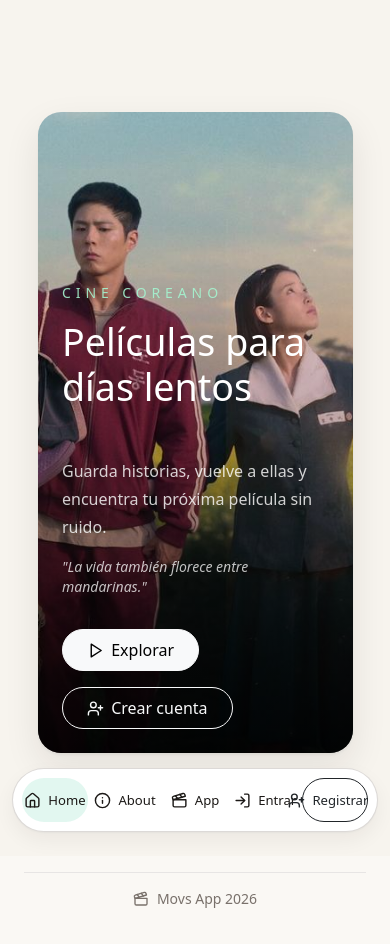
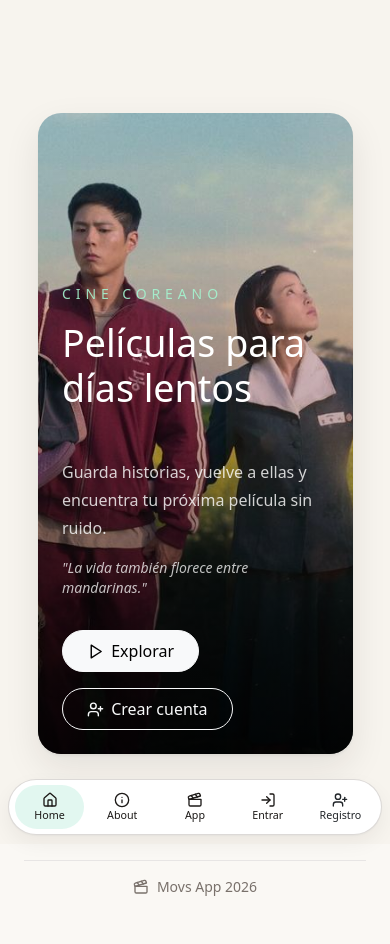
Before and after one commit to brigitterodriguezp/movs-app, a Vue app: page / in a window 390 px wide. Shown: the top 944 px of the page. Built offline with nearby package versions, Linux system fonts and the light colour scheme.

Commit message:
se agrega carrousel

```diff
--- a/src/assets/main.css
+++ b/src/assets/main.css
@@ -75,6 +75,57 @@
   box-shadow:
     0 1px 2px rgba(28, 25, 23, 0.035),
     0 10px 26px rgba(28, 25, 23, 0.065);
+}
+
+.about-carousel {
+  background: #1c1917;
+}
+
+.about-carousel-image {
+  display: block;
+  height: 560px;
+  width: 100%;
+  object-fit: cover;
+}
+
+.about-carousel-caption {
+  position: absolute;
+  right: 1.25rem;
+  bottom: 1.25rem;
+  left: 1.25rem;
+  display: flex;
+  align-items: flex-end;
+  justify-content: space-between;
+  gap: 1rem;
+  color: #ffffff;
+  text-shadow: 0 1px 14px rgba(0, 0, 0, 0.45);
+}
+
+.about-carousel-caption span {
+  border-radius: 999px;
+  background: rgba(255, 255, 255, 0.18);
+  padding: 0.4rem 0.8rem;
+  font-size: 0.78rem;
+  font-weight: 600;
+  letter-spacing: 0.08em;
+  text-transform: uppercase;
+  backdrop-filter: blur(12px);
+}
+
+.about-carousel-caption strong {
+  display: block;
+  font-size: 1.45rem;
+  line-height: 1.05;
+  text-align: right;
+}
+
+.about-carousel-caption p {
+  max-width: 18rem;
+  margin: 0.35rem 0 0;
+  font-size: 0.92rem;
+  line-height: 1.35;
+  text-align: right;
+  color: rgba(255, 255, 255, 0.86);
 }
 
 .auth-shell {
@@ -178,12 +229,12 @@
   .glass-nav {
     top: auto;
     right: 0;
-    bottom: calc(env(safe-area-inset-bottom) + 0.75rem);
+    bottom: calc(env(safe-area-inset-bottom) + 0.55rem);
     left: 0;
-    width: calc(100% - 1.5rem) !important;
+    width: calc(100% - 1rem) !important;
     margin-top: 0 !important;
-    border-radius: 1.5rem;
-    padding: 0.55rem !important;
+    border-radius: 1.15rem;
+    padding: 0.35rem !important;
   }
 
   .main-navbar-inner {
@@ -199,33 +250,62 @@
   .main-navbar-links {
     width: 100%;
     display: grid;
-    grid-auto-flow: column;
-    grid-auto-columns: minmax(4.1rem, 1fr);
-    gap: 0.25rem;
-    overflow-x: auto;
-    overscroll-behavior-x: contain;
-    scrollbar-width: none;
-  }
-
-  .main-navbar-links::-webkit-scrollbar {
-    display: none;
+    grid-template-columns: repeat(5, minmax(0, 1fr));
+    gap: 0.18rem;
   }
 
   .main-navbar-links .btn,
   .main-navbar-links .nav-link {
     display: flex;
-    min-height: 2.75rem;
+    min-width: 0;
+    min-height: 2.72rem;
+    flex-direction: column;
     align-items: center;
     justify-content: center;
-    padding: 0.45rem 0.65rem !important;
-    font-size: 0.82rem;
+    gap: 0.12rem;
+    border-width: 0;
+    padding: 0.32rem 0.2rem !important;
+    font-size: 0.67rem;
     line-height: 1.1;
     text-align: center;
-    white-space: nowrap;
+    white-space: normal;
+  }
+
+  .main-navbar-links .btn svg,
+  .main-navbar-links .nav-link svg {
+    width: 1rem;
+    height: 1rem;
+  }
+
+  .main-navbar-links .btn span,
+  .main-navbar-links .nav-link span {
+    max-width: 100%;
+    overflow: hidden;
+    text-overflow: ellipsis;
   }
 
   .page-shell {
-    padding-bottom: 6.4rem !important;
+    padding-bottom: 5.5rem !important;
+  }
+
+  .about-carousel-image {
+    height: min(72vh, 520px);
+    min-height: 390px;
+  }
+
+  .about-carousel-caption {
+    right: 1rem;
+    bottom: 1rem;
+    left: 1rem;
+  }
+
+  .about-carousel-caption strong {
+    font-size: 1.15rem;
+  }
+
+  .about-carousel-caption p {
+    max-width: 11rem;
+    font-size: 0.78rem;
   }
 
   .home-cover {
@@ -247,7 +327,7 @@
   }
 
   .site-footer {
-    padding-bottom: 6.6rem !important;
+    padding-bottom: 5.8rem !important;
   }
 }
 
--- a/src/components/MainNavbar.vue
+++ b/src/components/MainNavbar.vue
@@ -44,7 +44,7 @@ function signOut() {
         </RouterLink>
         <RouterLink v-if="!hasSession" class="btn btn-outline-dark rounded-pill px-4 soft-button icon-link" to="/signup">
           <UserPlus :size="17" />
-          <span>Registrarse</span>
+          <span>Registro</span>
         </RouterLink>
         <button v-if="hasSession" class="btn btn-outline-dark rounded-pill px-4 soft-button icon-link" type="button" @click="signOut">
           <LogOut :size="17" />
--- a/src/views/AboutView.vue
+++ b/src/views/AboutView.vue
@@ -1,13 +1,116 @@
 <script setup>
-import movieImage from '@/assets/movies/001-cover.png'
+import coverStory from '@/assets/movies/001-cover.png'
+import ninera from '@/assets/movies/002-ninera.png'
+import scaryMovie from '@/assets/movies/003-scary-movie.png'
+import littleWomen from '@/assets/movies/004-little-women.png'
+import joker from '@/assets/movies/005-joker.png'
+import frightening from '@/assets/movies/006-the-frightening.png'
+import marilyn from '@/assets/movies/007-marilyn-monroe.png'
+import loveUntangled from '@/assets/movies/009-love-untangled.png'
 import { Clapperboard, Film, Layers } from '@lucide/vue'
+
+const carouselMovies = [
+  {
+    title: 'Cover Story',
+    mood: 'Drama',
+    phrase: 'Cada portada guarda un secreto.',
+    image: coverStory,
+  },
+  {
+    title: 'La Niñera',
+    mood: 'Suspenso',
+    phrase: 'La calma de la casa nunca fue inocente.',
+    image: ninera,
+  },
+  {
+    title: 'Scary Movie',
+    mood: 'Terror',
+    phrase: '¿Cuál es tu película de miedo favorita?',
+    image: scaryMovie,
+  },
+  {
+    title: 'Little Women',
+    mood: 'Drama',
+    phrase: 'No le temo a las tormentas.',
+    image: littleWomen,
+  },
+  {
+    title: 'Joker',
+    mood: 'Crimen',
+    phrase: 'Why so serious?',
+    image: joker,
+  },
+  {
+    title: 'The Frightening',
+    mood: 'Misterio',
+    phrase: 'No mires atrás cuando algo susurra.',
+    image: frightening,
+  },
+  {
+    title: 'Marilyn Monroe',
+    mood: 'Biografía',
+    phrase: 'Diamonds are a girl’s best friend.',
+    image: marilyn,
+  },
+  {
+    title: 'Love Untangled',
+    mood: 'Romance',
+    phrase: 'El primer amor siempre enreda el corazón.',
+    image: loveUntangled,
+  },
+]
 </script>
 
 <template>
   <main class="page-shell px-4 pb-4 pt-32 sm:px-6 lg:px-10">
     <section class="mx-auto grid max-w-6xl items-center gap-8 lg:grid-cols-[0.9fr_1.1fr]">
-      <div class="overflow-hidden rounded-[2rem] ios-media">
-        <img class="h-[560px] w-full object-cover" :src="movieImage" alt="Poster de película" />
+      <div
+        id="aboutMoviesCarousel"
+        class="carousel slide overflow-hidden rounded-[2rem] ios-media about-carousel"
+        data-bs-ride="carousel"
+        data-bs-interval="2800"
+        data-bs-wrap="true"
+        data-bs-pause="false"
+        data-bs-touch="true"
+      >
+        <div class="carousel-indicators">
+          <button
+            v-for="(movie, index) in carouselMovies"
+            :key="movie.title"
+            type="button"
+            data-bs-target="#aboutMoviesCarousel"
+            :data-bs-slide-to="index"
+            :class="{ active: index === 0 }"
+            :aria-current="index === 0 ? 'true' : undefined"
+            :aria-label="`Ver ${movie.title}`"
+          ></button>
+        </div>
+
+        <div class="carousel-inner">
+          <div
+            v-for="(movie, index) in carouselMovies"
+            :key="movie.title"
+            class="carousel-item"
+            :class="{ active: index === 0 }"
+            data-bs-interval="3200"
+          >
+            <img class="about-carousel-image" :src="movie.image" :alt="`Poster de ${movie.title}`" />
+            <div class="about-carousel-caption">
+              <span>{{ movie.mood }}</span>
+              <div>
+                <strong>{{ movie.title }}</strong>
+                <p>{{ movie.phrase }}</p>
+              </div>
+            </div>
+          </div>
+        </div>
+
+        <button class="carousel-control-prev" type="button" data-bs-target="#aboutMoviesCarousel" data-bs-slide="prev" aria-label="Anterior">
+          <span class="carousel-control-prev-icon" aria-hidden="true"></span>
+        </button>
+        <button class="carousel-control-next" type="button" data-bs-target="#aboutMoviesCarousel" data-bs-slide="next" aria-label="Siguiente">
+          <span class="carousel-control-next-icon" aria-hidden="true"></span>
+        </button>
       </div>
 
       <div class="ios-surface rounded-[1.75rem] p-6 sm:p-8 lg:p-10">
@@ -24,12 +127,12 @@ import { Clapperboard, Film, Layers } from '@lucide/vue'
         <div class="mt-8 grid gap-3 sm:grid-cols-3">
           <div class="rounded-4 border border-stone-200 bg-white/70 p-4">
             <Film class="mb-3 text-emerald-700" :size="21" />
-            <p class="mb-1 text-2xl font-semibold text-stone-950">6</p>
+            <p class="mb-1 text-2xl font-semibold text-stone-950">8</p>
             <p class="m-0 text-sm text-stone-500">Películas</p>
           </div>
           <div class="rounded-4 border border-stone-200 bg-white/70 p-4">
             <Layers class="mb-3 text-emerald-700" :size="21" />
-            <p class="mb-1 text-2xl font-semibold text-stone-950">4</p>
+            <p class="mb-1 text-2xl font-semibold text-stone-950">6</p>
             <p class="m-0 text-sm text-stone-500">Géneros</p>
           </div>
           <div class="rounded-4 border border-stone-200 bg-white/70 p-4">
```
